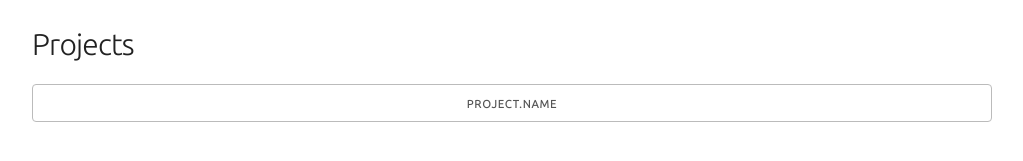
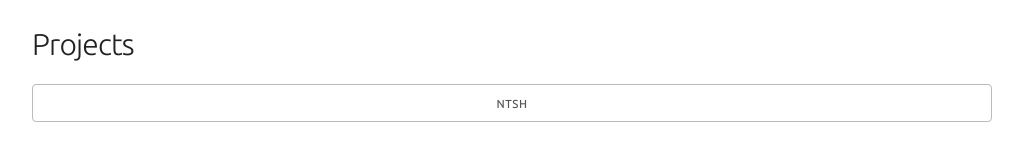
Before and after one commit to tagaroggu/tagaroggu.github.io, a Jekyll site: the page built from index.html, in a window 1280 px wide. Shown: the part 241-402 px from the top of the page, without its empty margins (128-1151 px from the left). Built offline with Jekyll 4.4.1, drawn with Linux system fonts in a browser that asks for light colours.

Commit message:
Update index.html

```diff
--- a/index.html
+++ b/index.html
@@ -8,6 +8,6 @@ title: Tagaroggu
 <h4 id="projects">Projects</h4>
 <div class="row">
 {% for project in site.data.projects %}
-	<a class="button twelve columns" href="project.link">project.name</a>
+	<a class="button twelve columns" href="{{project.link}}">{{project.name}}</a>
 {% endfor %}
 </div>
```
